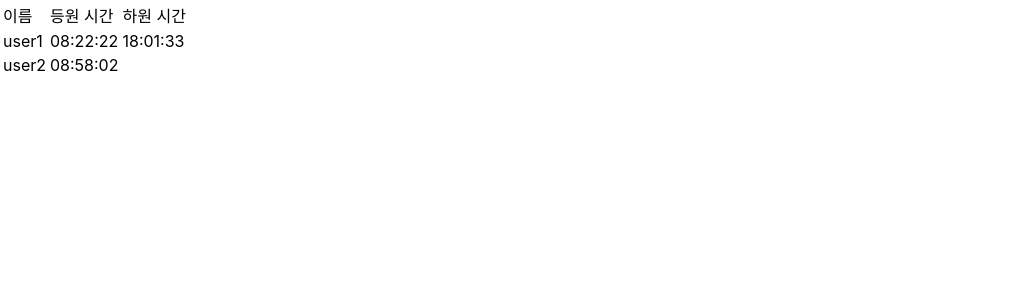
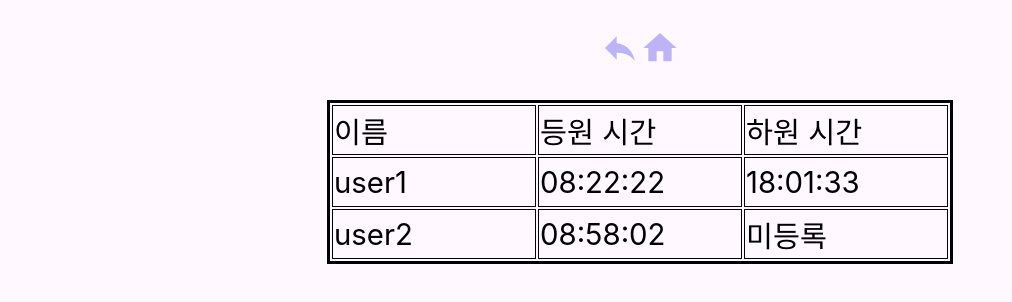
Before and after one commit to darudeeee/0526, a React (Create React App) app: page /rollCheckManage in a window 1280 px wide. Shown: the top 302 px of the page, without its empty margins (0-1012 px from the left). Built offline with nearby package versions, Linux system fonts and the light colour scheme; no server answers.

Commit message:
관리자 정보 수정, 출석

```diff
--- a/src/routers/LogIn.js
+++ b/src/routers/LogIn.js
@@ -7,7 +7,6 @@ import VisibilityIcon from "@mui/icons-material/Visibility";
 import VisibilityOffIcon from "@mui/icons-material/VisibilityOff";
 import SendIcon from "@mui/icons-material/Send";
 import HomeIcon from "@mui/icons-material/Home";
-import "./stylesheet/LogIn.css";
 
 function LogIn() {
   const [user, setUser] = React.useState({
--- a/src/routers/MainAdmin.js
+++ b/src/routers/MainAdmin.js
@@ -11,7 +11,7 @@ function MainAdmin() {
           <div id="category">
             <ol id="category-list">
             <li>
-              <Link to="/">출석 현황</Link>
+              <Link to="/rollCheckManage">출석 현황</Link>
               </li>
               <li>
               <Link to="/">캘린더</Link>
--- a/src/routers/RollCheckManage.js
+++ b/src/routers/RollCheckManage.js
@@ -1,4 +1,7 @@
 import React, { useEffect, useState } from 'react';
+import { Link } from 'react-router-dom';
+import HomeIcon from "@mui/icons-material/Home";
+import ReplyIcon from '@mui/icons-material/Reply';
 import './stylesheet/RollCheckManage.css'; // 외부 CSS 파일을 import
 
 function RollCheckManage() {
@@ -48,27 +51,49 @@ function RollCheckManage() {
   };
 
   return (
-    <div className="roll-check-container"> {/* CSS 클래스를 추가 */}
-      <div>
-        <table className="attendance-table"> {/* CSS 클래스를 추가 */}
-          <tbody>
-            <tr>
-              <td>이름</td>
-              <td>등원 시간</td>
-              <td>하원 시간</td>
+    <div className="roll-check-container" style={{backgroundColor: "#fff9ff", width: "100vw", height: "100vh"}} > {/* CSS 클래스를 추가 */}
+        <div style={{ display: "flex" , justifyContent: "center", alignItems: "center", width: "100%", height: "100px"}}>
+      <Link to="/mainadmin">
+          <ReplyIcon
+            sx={{
+              fontSize: 40,
+              color: "#beb4f5",
+              "&:hover": {
+                color: "black",
+              },
+            }}
+          />
+        </Link>
+        <Link to="/mainadmin">
+          <HomeIcon
+            sx={{
+              fontSize: 40,
+              color: "#beb4f5",
+              "&:hover": {
+                color: "black",
+              },
+            }}
+          />
+        </Link>
+      </div>
+        <table className="attendance-table" style={{display:"flex", justifyContent: "center"}}> {/* CSS 클래스를 추가 */}
+          <tbody style={{ border: "3px solid black"}}>
+            <tr style={{width: "600px", height:"50px", fontSize: "22pt"}}>
+              <td style={{width: "200px", border: "1px solid black"}}>이름</td>
+              <td style={{width: "200px", border: "1px solid black"}}>등원 시간</td>
+              <td style={{width: "200px", border: "1px solid black"}}>하원 시간</td>
             </tr>
             {/* updatedAttendanceData를 기준으로 테이블 행을 생성합니다. */}
             {updatedAttendanceData.map((user, index) => (
-              <tr key={index}>
-                <td>{user.name}</td>
-                <td>{user.attendanceTime}</td>
-                {/* 하원 시간이 없는 경우 빈 공백을 출력합니다. */}
-                <td>{user.departureTime || ' '}</td>
+              <tr key={index} style={{width: "600px", height:"50px", fontSize: "22pt"}}>
+                <td style={{width: "200px", border: "1px solid black"}}>{user.name}</td>
+                <td style={{width: "200px", border: "1px solid black"}}>{user.attendanceTime}</td>
+                {/* 하원 시간이 없는 경우 미등록을 출력합니다. */}
+                <td style={{border: "1px solid black"}}>{user.departureTime || '미등록'}</td>
               </tr>
             ))}
           </tbody>
         </table>
-      </div>
     </div>
   );
 }
--- a/src/routers/UserInfo.js
+++ b/src/routers/UserInfo.js
@@ -1,4 +1,7 @@
 import React, { useState } from "react";
+import { Link } from 'react-router-dom';
+import HomeIcon from "@mui/icons-material/Home";
+import ReplyIcon from '@mui/icons-material/Reply';
 import "./stylesheet/UserInfo.css";
 
 function UserInfo() {
@@ -27,7 +30,31 @@ function UserInfo() {
   };
 
   return (
-    <div className="user-info-container">
+    <div className="user-info-container" style={{backgroundColor: "#fff9ff"}}>
+      <div style={{ display: "flex" , justifyContent: "center", alignItems: "center", width: "100%", height: "50px"}}>
+      <Link to="/mainadmin">
+          <ReplyIcon
+            sx={{
+              fontSize: 40,
+              color: "#beb4f5",
+              "&:hover": {
+                color: "black",
+              },
+            }}
+          />
+        </Link>
+        <Link to="/mainadmin">
+          <HomeIcon
+            sx={{
+              fontSize: 40,
+              color: "#beb4f5",
+              "&:hover": {
+                color: "black",
+              },
+            }}
+          />
+        </Link>
+      </div>
       <div className="title">
         <h2>학생정보 조회</h2>
       </div>
@@ -51,9 +78,9 @@ function UserInfo() {
                 <td><input type="text" value={u.id} placeholder={message ? u.id : ''} onChange={(e) => handleInputChange(index, 'id', e.target.value)} /></td>
                 <td><input type="text" value={u.pw} placeholder={message ? u.pw : ''} onChange={(e) => handleInputChange(index, 'pw', e.target.value)} /></td>
                 <td>
-                  <button className="edit-button" onClick={() => handleEditClick()}>수정</button>
+                  <button className="edit-button" onClick={() => handleEditClick()} >수정</button>
                 </td>
-                <td><button className="delete-button" onClick={() => DeleteUser(u.key)}>삭제</button></td>
+                <td><button className="delete-button" onClick={() => DeleteUser(u.key)} >삭제</button></td>
               </tr>
             ))}
           </tbody>
--- a/src/routers/stylesheet/UserInfo.css
+++ b/src/routers/stylesheet/UserInfo.css
@@ -10,12 +10,16 @@
     display: flex;
     justify-content: center;
   }
+
   .table-container {
     display: flex;
     justify-content: center;
     align-items: center;
   }
 
+  table > thead {
+    background-color: #beb4f5;
+  }
   .user-table {
     border-collapse: collapse;
   }
@@ -30,4 +34,5 @@
   .edit-button,
 .delete-button {
   width: 100px;
+  background-color: #beb4f5;
 }
```
Also changed, not shown: src/routers/stylesheet/LogIn.css (deleted).
